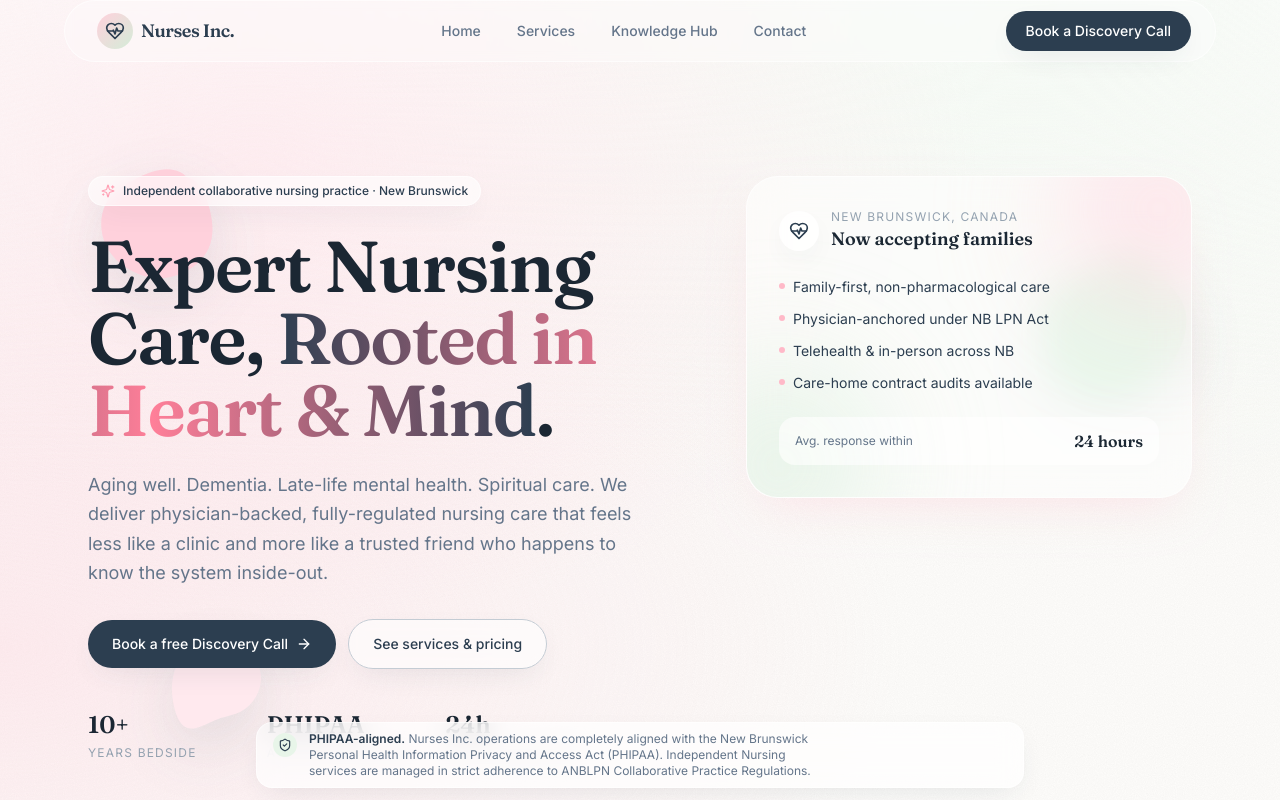
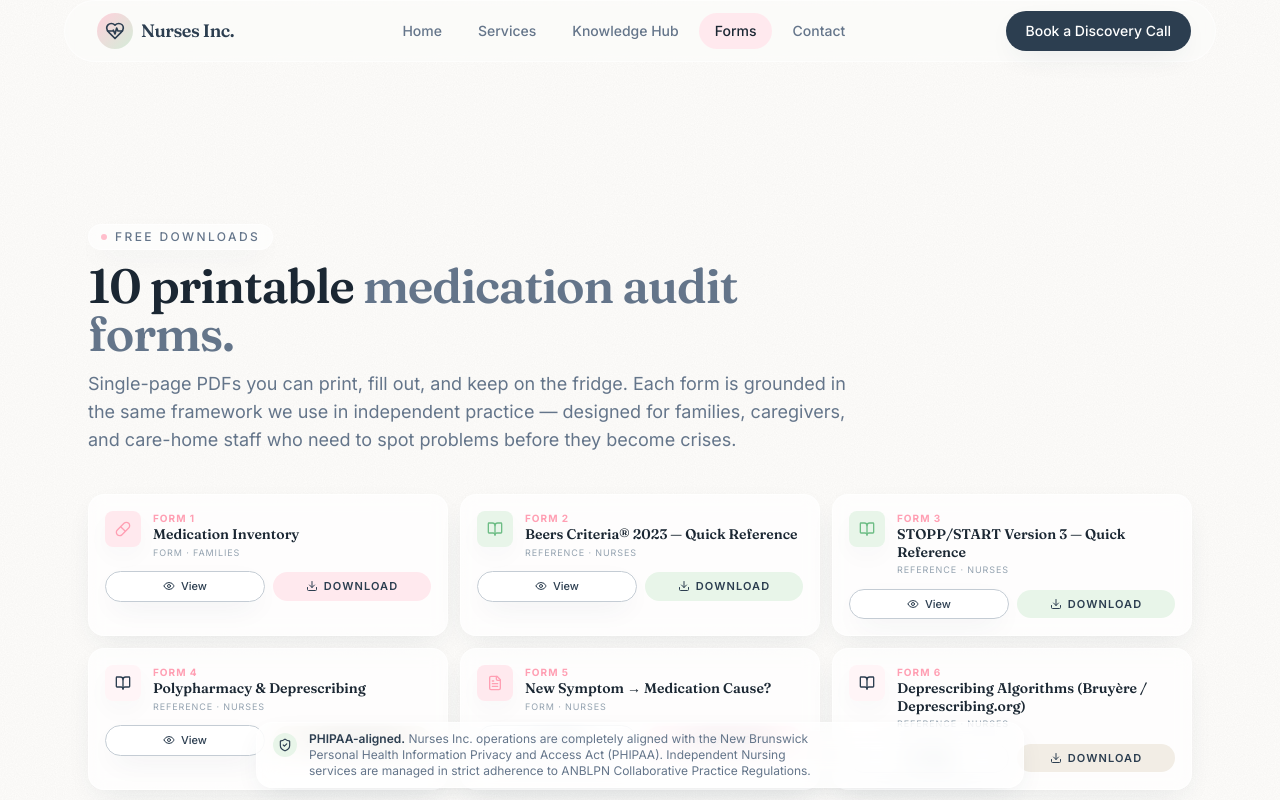
Before and after one commit to hamaouic/nursesinc, a React (Vite) app: page /forms in a window 1280 px wide. Shown: the top 800 px of the page. Built offline with nearby package versions, Linux system fonts and the light colour scheme.

Commit message:
Add /forms page with 10 medication audit forms + nav link

```diff
--- a/src/App.tsx
+++ b/src/App.tsx
@@ -6,6 +6,7 @@ import PhipeaBadge from './components/PhipeaBadge';
 import Home from './pages/Home';
 import Services from './pages/Services';
 import Knowledge from './pages/Knowledge';
+import Forms from './pages/Forms';
 import Contact from './pages/Contact';
 
 export default function App() {
@@ -27,6 +28,7 @@ export default function App() {
             <Route path="/" element={<Home />} />
             <Route path="/services" element={<Services />} />
             <Route path="/knowledge" element={<Knowledge />} />
+            <Route path="/forms" element={<Forms />} />
             <Route path="/contact" element={<Contact />} />
             <Route path="*" element={<Home />} />
           </Routes>
--- a/src/components/Footer.tsx
+++ b/src/components/Footer.tsx
@@ -49,6 +49,7 @@ export default function Footer() {
               { to: '/', label: 'Home' },
               { to: '/services', label: 'Services & Pricing' },
               { to: '/knowledge', label: 'Knowledge Hub' },
+              { to: '/forms', label: 'Caregiver Forms' },
               { to: '/contact', label: 'Contact & Booking' },
             ].map((l) => (
               <li key={l.to}>
--- a/src/components/Nav.tsx
+++ b/src/components/Nav.tsx
@@ -7,6 +7,7 @@ const links = [
   { to: '/', label: 'Home' },
   { to: '/services', label: 'Services' },
   { to: '/knowledge', label: 'Knowledge Hub' },
+  { to: '/forms', label: 'Forms' },
   { to: '/contact', label: 'Contact' },
 ];
 
--- /dev/null
+++ b/src/pages/Forms.tsx
@@ -0,0 +1,22 @@
+import Section from '@/components/Section';
+import MedFormsBoard from '@/components/MedFormsBoard';
+
+export default function Forms() {
+  return (
+    <>
+      <div className="pt-28" />
+      <Section
+        eyebrow="Free Downloads"
+        title={
+          <>
+            10 printable{' '}
+            <span className="text-ink-400">medication audit forms.</span>
+          </>
+        }
+        description="Single-page PDFs you can print, fill out, and keep on the fridge. Each form is grounded in the same framework we use in independent practice — designed for families, caregivers, and care-home staff who need to spot problems before they become crises."
+      >
+        <MedFormsBoard />
+      </Section>
+    </>
+  );
+}
```
